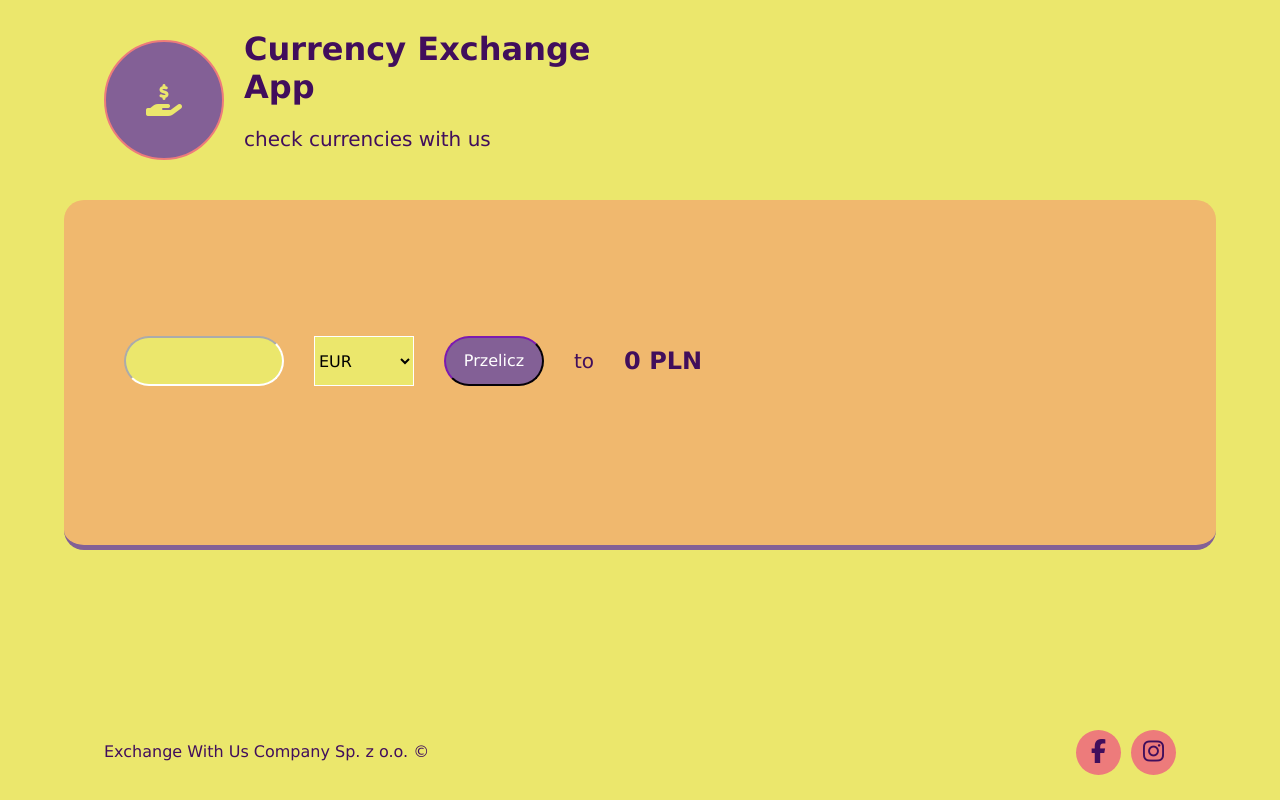
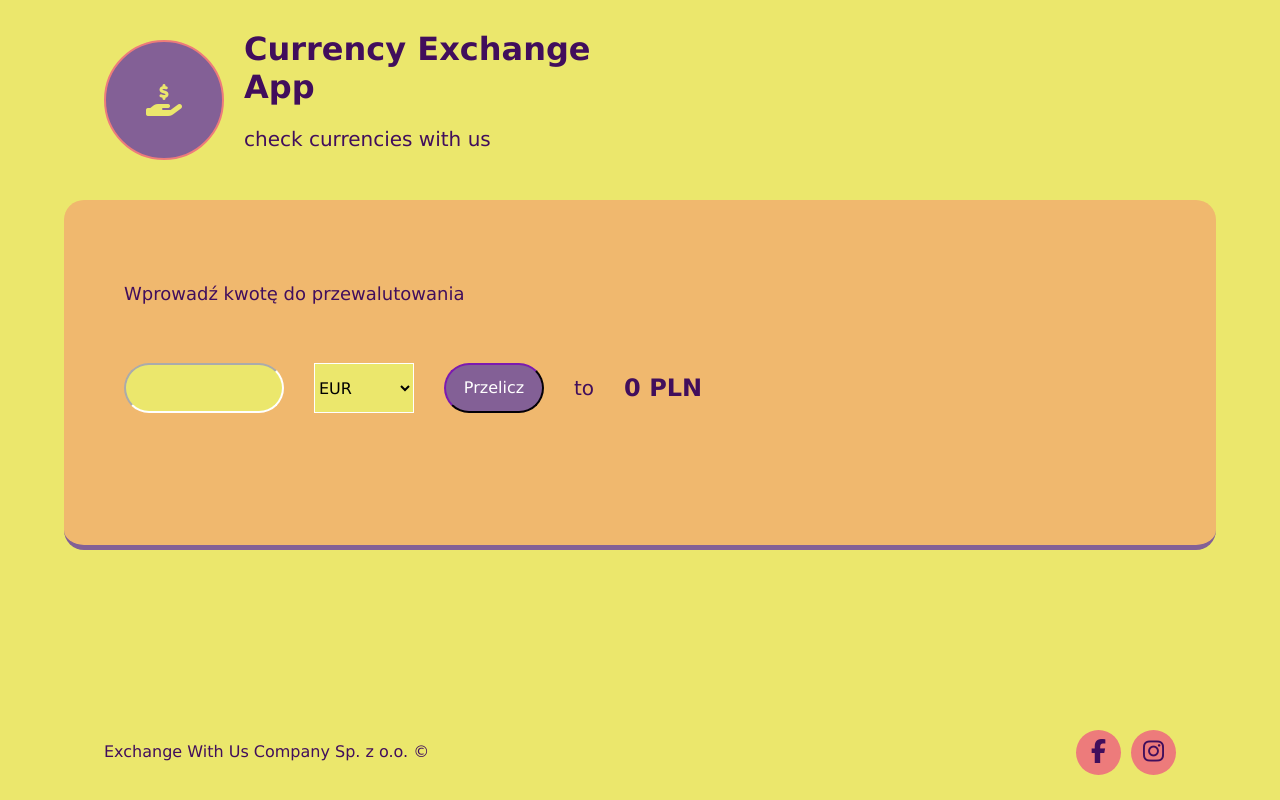
Before and after one commit to KkarolaS/React_Currency_Echanger, a React (Create React App) app: page / in a window 1280 px wide. Built offline with nearby package versions, Linux system fonts and the light colour scheme.

Commit message:
amend code add welcome info

```diff
--- a/src/components/Main/ConverterForm/ConverterForm.js
+++ b/src/components/Main/ConverterForm/ConverterForm.js
@@ -7,8 +7,9 @@ import classes from "./ConverterForm.module.css";
 
 const ConverterForm = () => {
   const [result, setResult] = useState(0);
-  const [error, setError] = useState("");
+  const [error, setError] = useState("Wprowadź kwotę do przewalutowania");
   const [isLoading, setIsLoading] = useState(false);
+  const [isError, setIsError] = useState(false);
 
   const getValues = (number, rate) => {
     if (rate !== 0) {
@@ -20,6 +21,11 @@ const ConverterForm = () => {
 
   const getError = (error) => {
     setError(error);
+    if (error !== "Wprowadź kwotę do przewalutowania") {
+      setIsError(true);
+    } else {
+      setIsError(false);
+    }
   };
 
   const getLoadingStatus = (status) => {
@@ -27,7 +33,7 @@ const ConverterForm = () => {
   };
   return (
     <>
-      <ErrorInfo text={error} />
+      <ErrorInfo text={error} isError={isError} />
       <div className={classes.inputWrapper}>
         <Form
           handleResult={getValues}
--- a/src/components/Main/ConverterForm/ErrorInfo/ErrorInfo.js
+++ b/src/components/Main/ConverterForm/ErrorInfo/ErrorInfo.js
@@ -1,9 +1,11 @@
 import classes from "./ErrorInfo.module.css";
 
-const ErrorInfo = ({ text }) => {
+const ErrorInfo = ({ text, isError }) => {
   return (
     <section className={classes.errorWrapper}>
-      <p className={classes.errorInfo}>{text}</p>
+      <p className={isError ? classes.errorInfo : classes.welcomeInfo}>
+        {text}
+      </p>
     </section>
   );
 };
--- a/src/components/Main/ConverterForm/ErrorInfo/ErrorInfo.module.css
+++ b/src/components/Main/ConverterForm/ErrorInfo/ErrorInfo.module.css
@@ -9,6 +9,11 @@
   font-weight: 500;
 }
 
+.welcomeInfo {
+  font-size: 18px;
+  font-weight: 500;
+}
+
 @media screen and (min-width: 992px) {
   .errorWrapper {
     margin-top: 60px;
--- a/src/components/Main/ConverterForm/Form/Form.js
+++ b/src/components/Main/ConverterForm/Form/Form.js
@@ -8,7 +8,6 @@ const Form = ({ handleResult, handleError, handleLoader }) => {
     e.preventDefault();
     const newNumber = e.currentTarget.userNumber.value;
     const newSelectValue = e.currentTarget.selectValue.value;
-
     if (newNumber > 0) {
       try {
         const rate = await fetchApiCurrencies(newSelectValue);
@@ -27,6 +26,9 @@ const Form = ({ handleResult, handleError, handleLoader }) => {
       }
     } else if (newNumber) {
       handleError("Podaj kwotę większą niż 0!");
+      handleResult(newNumber, 0);
+    } else {
+      handleError("Wprowadź kwotę do przewalutowania");
       handleResult(newNumber, 0);
     }
   };
```
